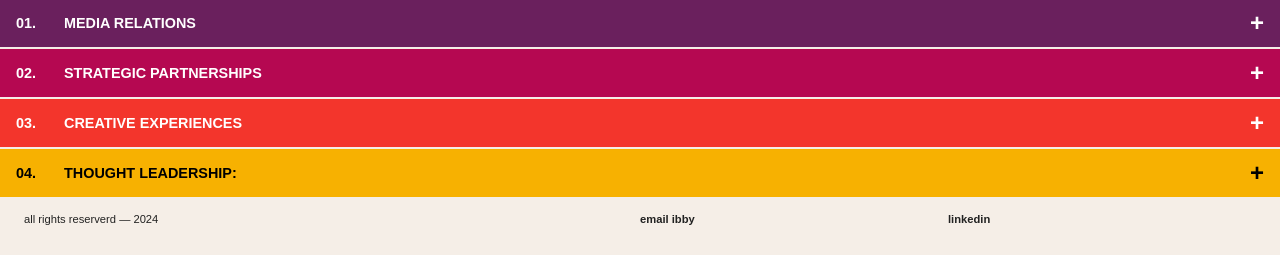
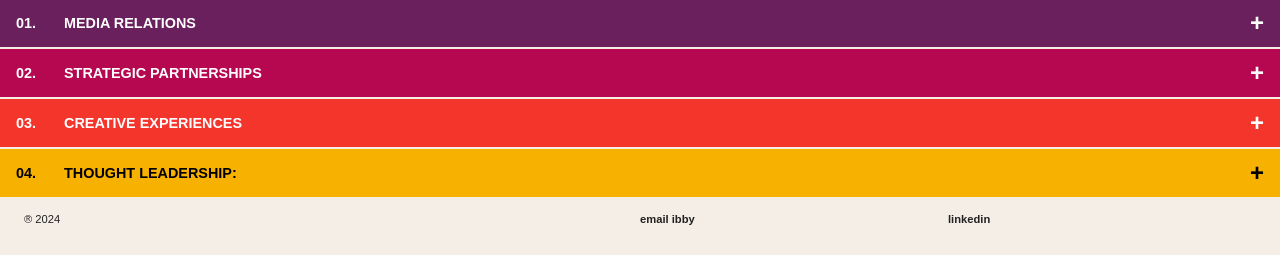
Before and after one commit to abduzeedo/ibbysasso, a plain HTML site: page index_new.html in a window 1280 px wide. Shown: the part 545-800 px from the top of the page. Drawn offline with Linux system fonts and the light colour scheme; a web font is replaced by a local one.

Commit message:
Update index_new.html

```diff
--- a/index_new.html
+++ b/index_new.html
@@ -196,7 +196,7 @@
         </ol>
       </div>
       <footer class="subgrid-container">
-        <p>All rights reserverd — 2024</p>
+        <p>® 2024</p>
         <p></p>
         <p><a>email ibby</a></p>
         <p><a>LinkedIn</a></p>
```
